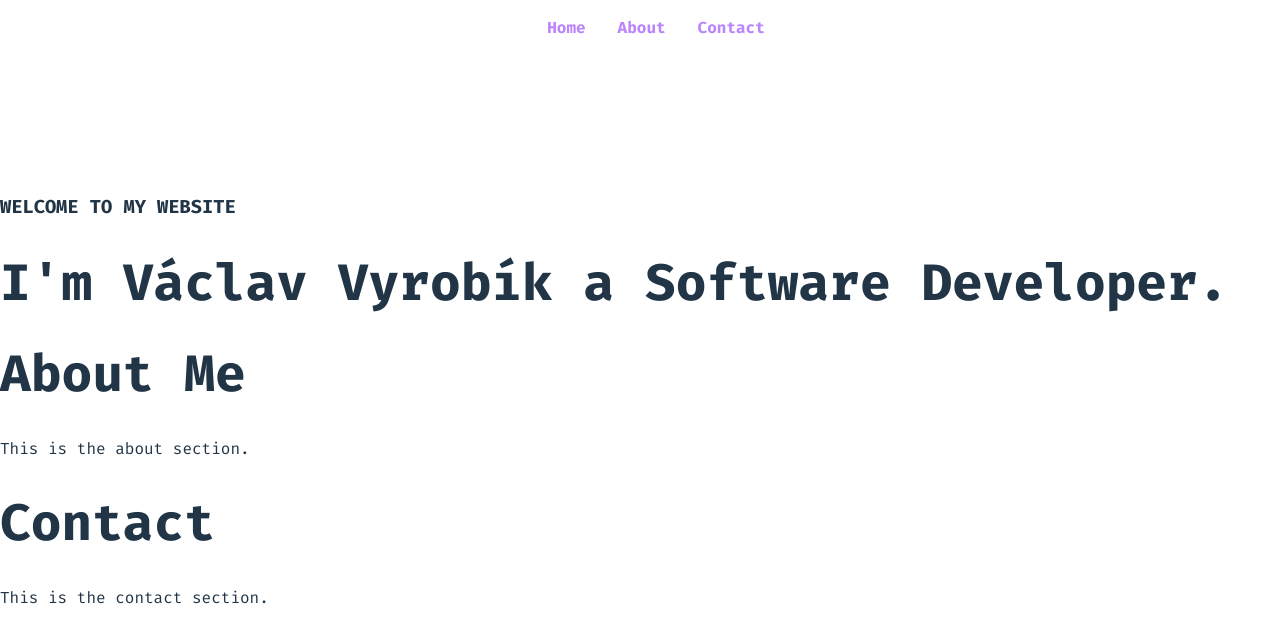
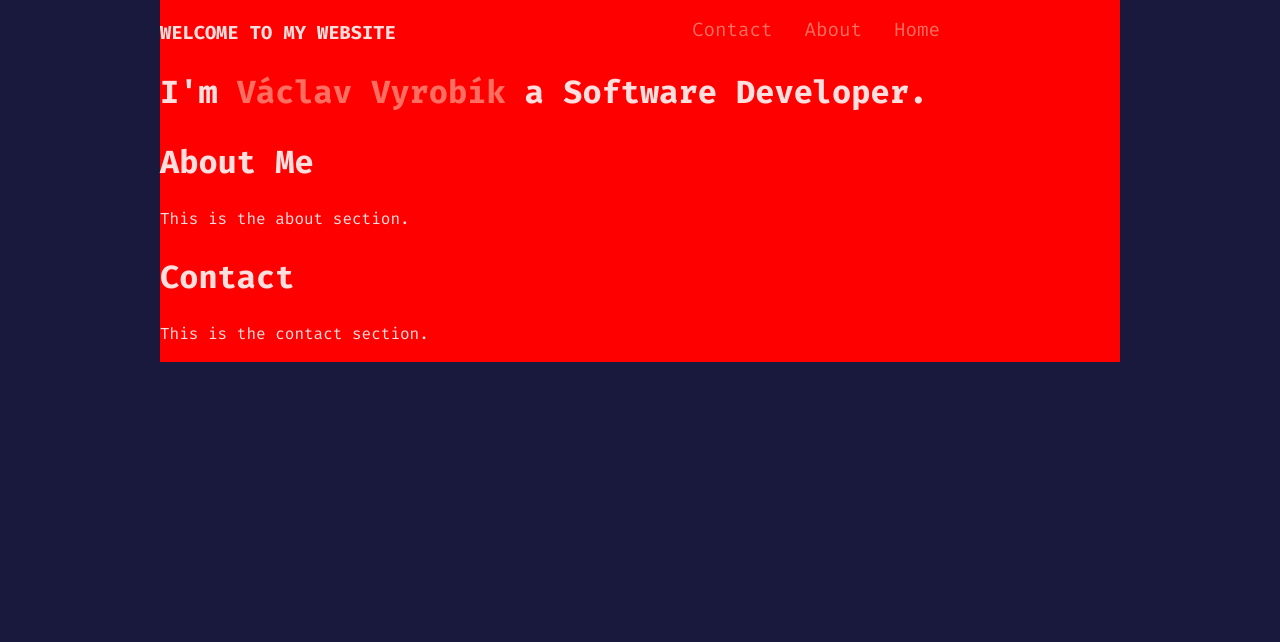
Before and after one commit to Valasik0/portfolio-website, a React (Vite) app: page / in a window 1280 px wide. Shown: the top 642 px of the page. Built offline with nearby package versions, Linux system fonts and the light colour scheme.

Commit message:
Refactor code structure for improved readability and maintainability

```diff
--- a/src/Home.jsx
+++ b/src/Home.jsx
@@ -1,10 +1,11 @@
 import './Home.css';
+import meImage from '../public/me.jpg';
 
 function Home() {
   return (
     <div id="home">
       <h3>WELCOME TO MY WEBSITE</h3>
-      <h1>I'm Václav Vyrobík a Software Developer.</h1>
+      <h1>I'm <span style={{color: '#FF6F61'}}>Václav Vyrobík</span> a Software Developer.</h1>
     </div>
   );
 }
--- a/src/Navbar.css
+++ b/src/Navbar.css
@@ -3,7 +3,7 @@
     position: fixed;
     width: 100%;
     z-index: 1000;
-    color: #BB86FC;
+    color: #FF6F61;
     padding: 1rem;
     z-index: 1000;
     display: flex;
@@ -12,10 +12,11 @@
 
 #navbar a {
     margin: 0 1rem;
-    color: #BB86FC;
+    color: #FF6F61;
     text-decoration: none;
-    font-weight: bold;
     transition: color 0.3s ease;
+    font-size: 1.2rem;
+    float: right;
 }
 
 #navbar a:hover {
--- a/src/index.css
+++ b/src/index.css
@@ -3,9 +3,8 @@
   line-height: 1.5;
   font-weight: 400;
 
-  color-scheme: light dark;
   color: rgba(255, 255, 255, 0.87);
-  background-color: #242424;
+  background-color: #19193E;
 
   font-synthesis: none;
   text-rendering: optimizeLegibility;
@@ -17,56 +16,11 @@ html {
   scroll-behavior: smooth;
 }
 
-a {
-  font-weight: 500;
-  color: #646cff;
-  text-decoration: inherit;
-}
-a:hover {
-  color: #535bf2;
-}
-
 body {
   margin: 0;
   display: flex;
   place-items: center;
-  min-width: 320px;
-  min-height: 100vh;
+  margin-left: 10rem;
+  margin-right: 10rem;
+  background-color: red;
 }
-
-h1 {
-  font-size: 3.2em;
-  line-height: 1.1;
-}
-
-button {
-  border-radius: 8px;
-  border: 1px solid transparent;
-  padding: 0.6em 1.2em;
-  font-size: 1em;
-  font-weight: 500;
-  font-family: inherit;
-  background-color: #1a1a1a;
-  cursor: pointer;
-  transition: border-color 0.25s;
-}
-button:hover {
-  border-color: #646cff;
-}
-button:focus,
-button:focus-visible {
-  outline: 4px auto -webkit-focus-ring-color;
-}
-
-@media (prefers-color-scheme: light) {
-  :root {
-    color: #213547;
-    background-color: #ffffff;
-  }
-  a:hover {
-    color: #747bff;
-  }
-  button {
-    background-color: #f9f9f9;
-  }
-}
```
Also changed, not shown: public/me.jpg (added).
